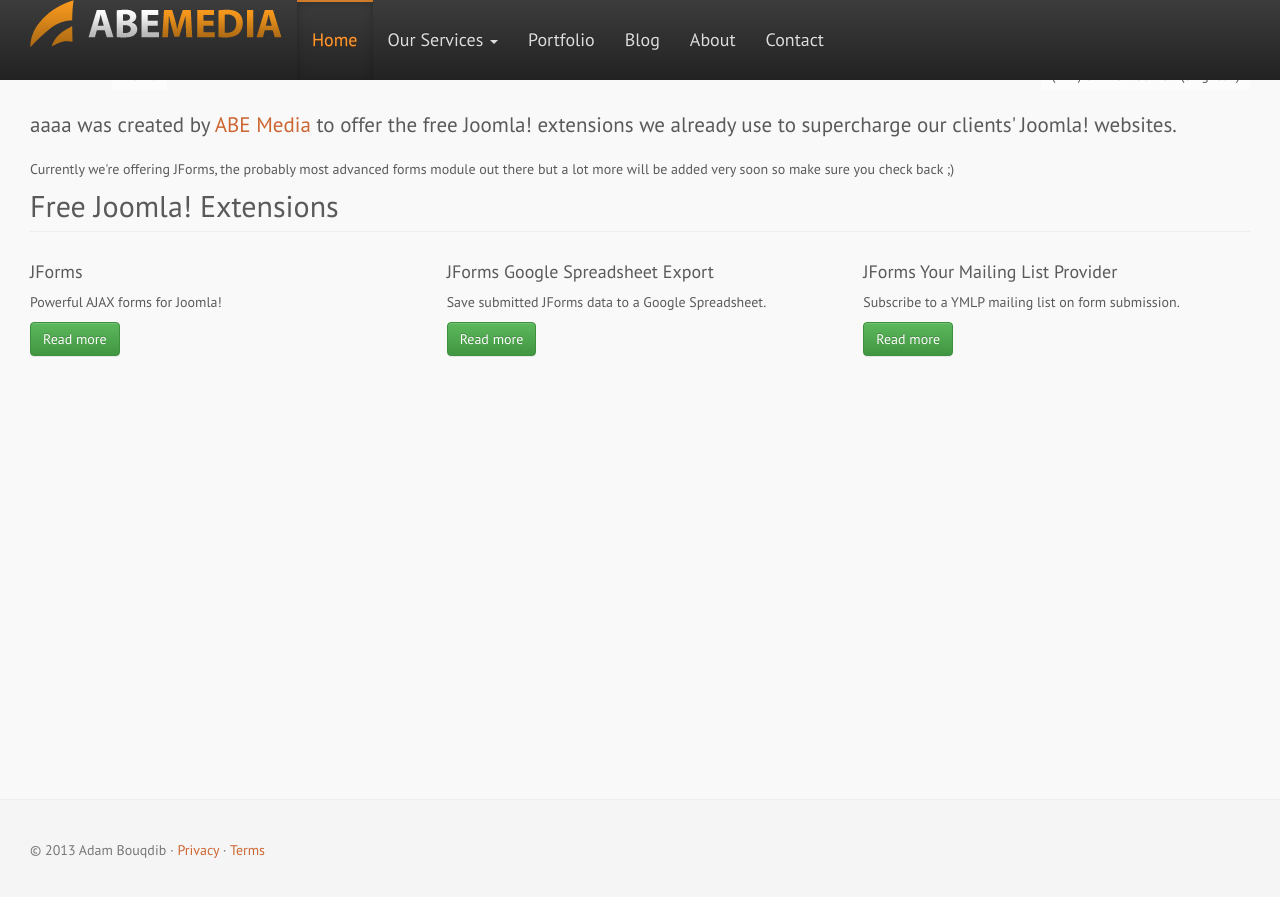
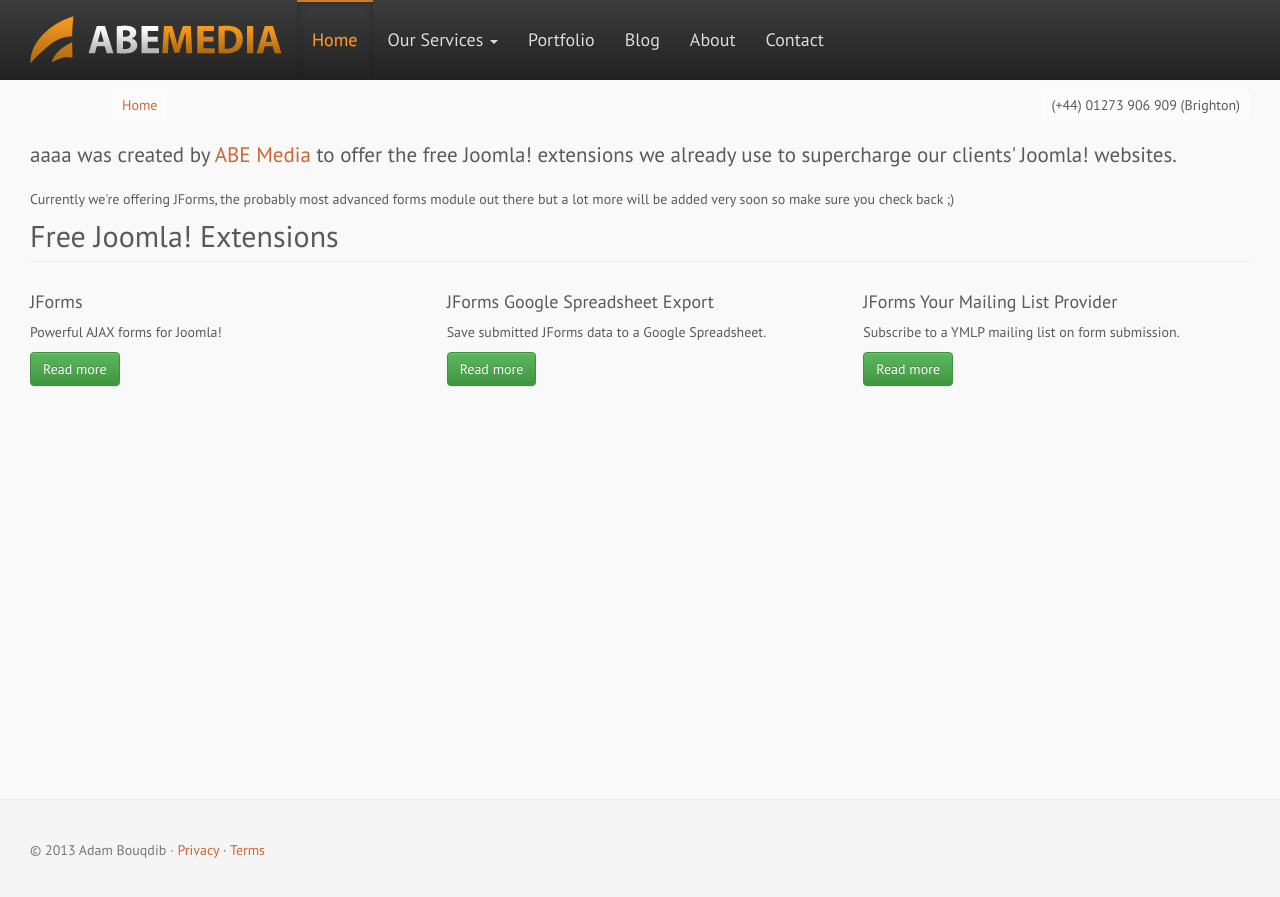
Before and after one commit to abemedia/abemedia.github.io, a Jekyll site: the page built from index.html, in a window 1280 px wide. Shown: the top 897 px of the page. Built offline with Jekyll 4.4.1, drawn with Linux system fonts in a browser that asks for light colours; nearby versions of some CDN libraries.

Commit message:
Update style.css

```diff
--- a/css/style.css
+++ b/css/style.css
@@ -9,7 +9,7 @@
 	background-size: 100% auto;
 	*/
 	background: #f9f9f9;
-	margin:50px 0 171px;
+	margin:80px 0 171px;
 	font-family: "PT Sans","Helvetica Neue",Helvetica,Arial,sans-serif;
 	min-height: 100%;
 }
@@ -82,7 +82,7 @@
 	box-shadow: none;
 }
 .navbar-brand {
-	padding: 0 15px;
+	padding: 16px 15px;
 }
 .navbar-right, .navbar-inverse .navbar-collapse {
 	padding-right: 0;
```
